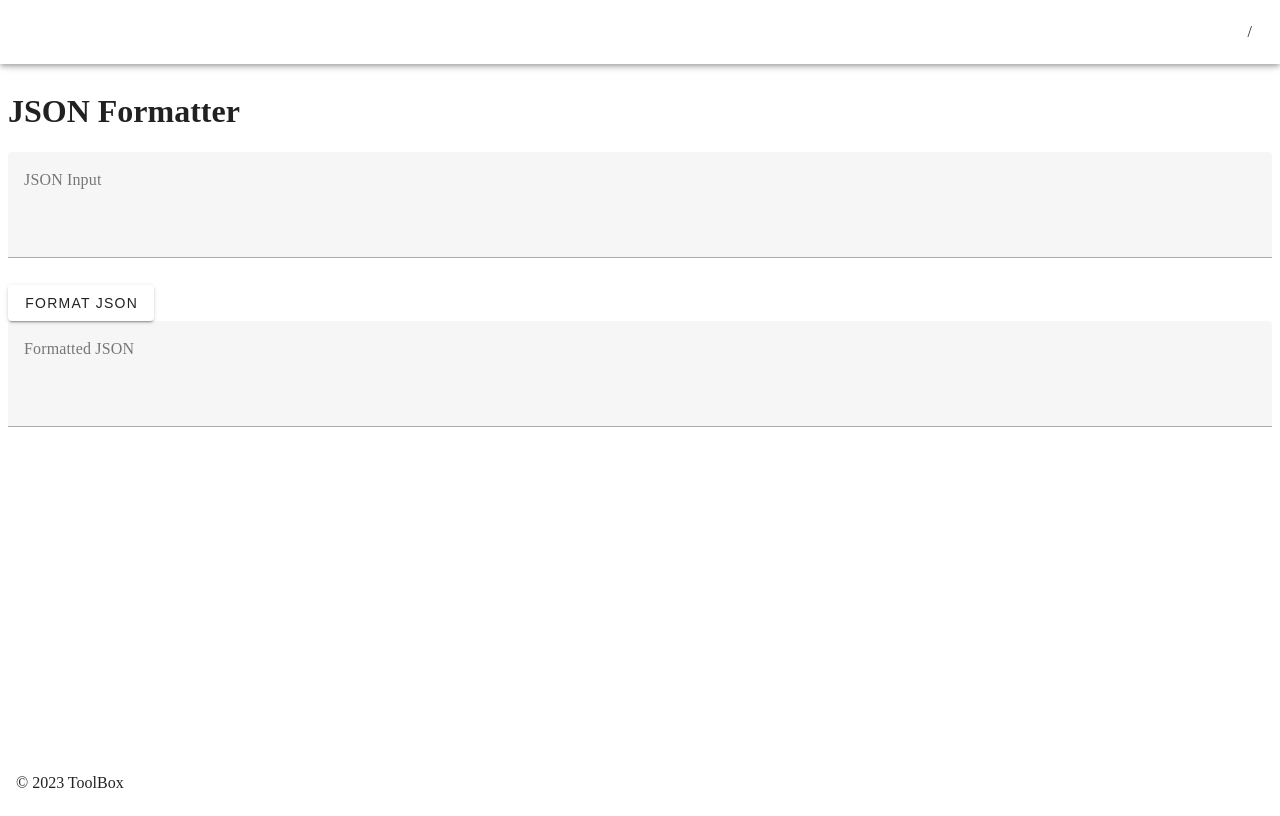
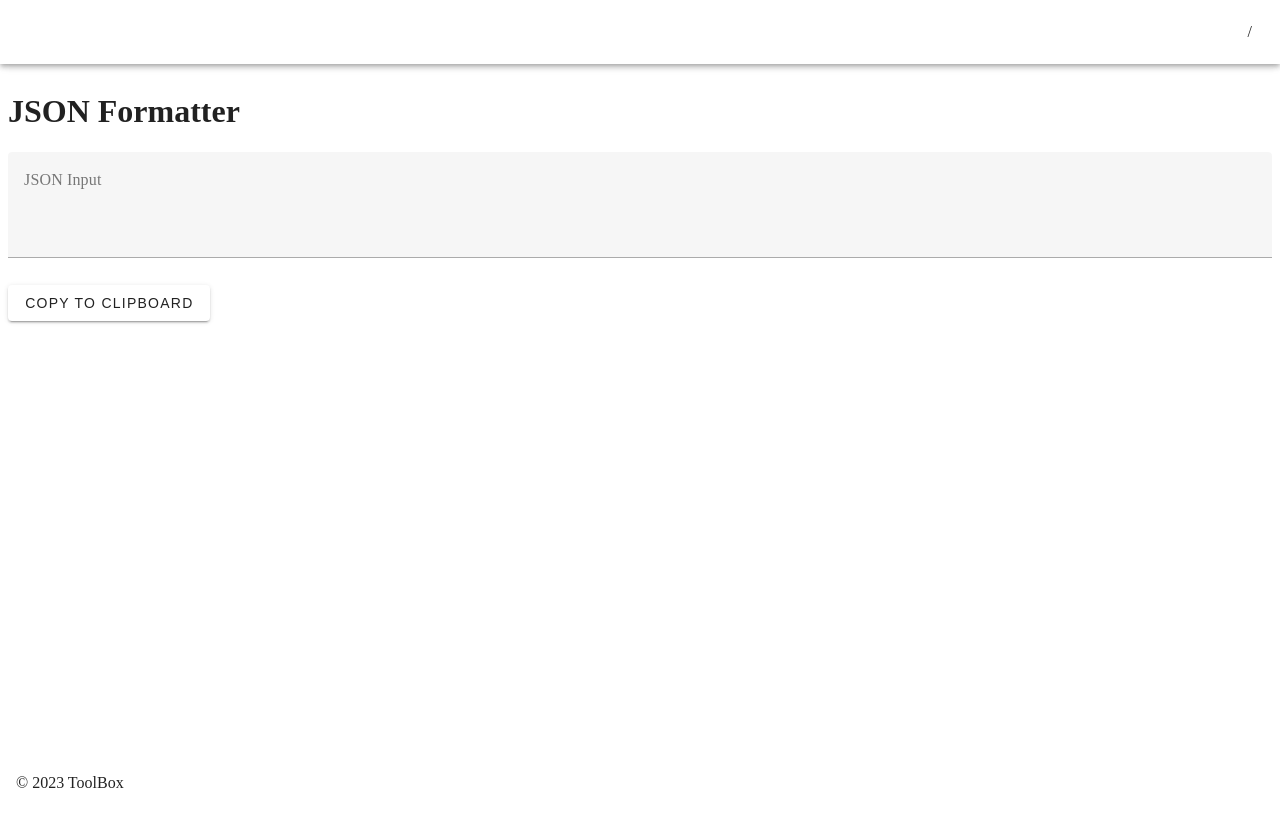
Before and after one commit to foresukecom/toolbox, a Vue app: page /json-formatter in a window 1280 px wide. Built offline with nearby package versions, Linux system fonts and the light colour scheme.

Commit message:
feat: JSON整形機能の使いやすさ向上

```diff
--- a/src/views/JsonFormatter.vue
+++ b/src/views/JsonFormatter.vue
@@ -5,34 +5,76 @@
       label="JSON Input"
       auto-grow
       v-model="inputJson"
+      @input="formatJson"
+      :error-messages="errorMessages"
+      :success-messages="!hasError && formattedJson ? 'Valid JSON' : ''"
     ></v-textarea>
-    <v-btn @click="formatJson">Format JSON</v-btn>
-    <v-textarea
-      label="Formatted JSON"
-      auto-grow
-      readonly
-      :value="formattedJson"
-    ></v-textarea>
+    <pre v-if="formattedJson" class="formatted-json" v-html="highlightedJson"></pre>
+    <v-btn @click="copyToClipboard">Copy to clipboard</v-btn>
+    <v-snackbar v-model="snackbarVisible" right bottom :timeout="1000">
+      Formatted JSON copied to clipboard!
+    </v-snackbar>
   </div>
 </template>
 
 <script>
+import hljs from "highlight.js";
+import "highlight.js/styles/monokai.css";
+
 export default {
   data() {
     return {
       inputJson: "",
       formattedJson: "",
+      errorMessages: "",
+      hasError: false,
+      snackbarVisible: false,
     };
+  },
+  computed: {
+    highlightedJson() {
+      if (this.hasError) {
+        return hljs.highlightAuto(this.formattedJson, ["json"]).value;
+      }
+      return hljs.highlight("json", this.formattedJson).value;
+    },
   },
   methods: {
     formatJson() {
       try {
         const jsonObj = JSON.parse(this.inputJson);
         this.formattedJson = JSON.stringify(jsonObj, null, 2);
+        this.hasError = false;
+        this.errorMessages = "";
       } catch (error) {
-        this.formattedJson = "Invalid JSON";
+        this.formattedJson = error.message;
+        this.hasError = true;
+        this.errorMessages = "Invalid JSON";
+      }
+    },
+    async copyToClipboard() {
+      if (!navigator.clipboard) {
+        alert("Your browser does not support clipboard API.");
+        return;
+      }
+      try {
+        await navigator.clipboard.writeText(this.formattedJson);
+        this.snackbarVisible = true;
+      } catch (error) {
+        alert("Failed to copy formatted JSON to clipboard.");
       }
     },
   },
 };
 </script>
+
+<style scoped>
+.formatted-json {
+  white-space: pre-wrap;
+  font-family: "Courier New", monospace;
+  background-color: #272822;
+  color: #f8f8f2;
+  padding: 16px;
+  border-radius: 4px;
+}
+</style>
```
